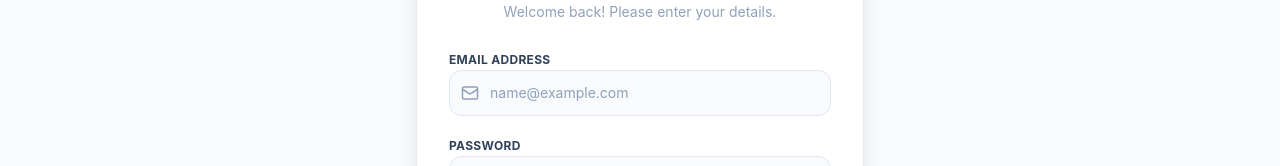
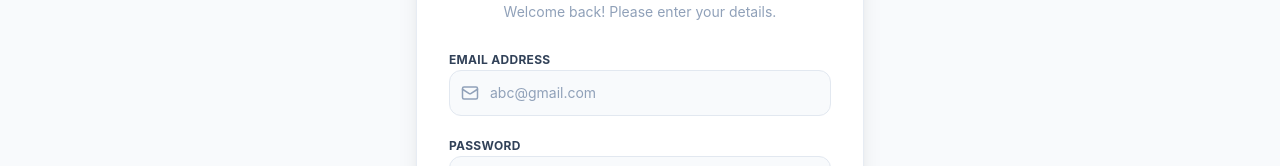
Before and after one commit to Manoj-1303/LuckyCartFE, a React (Vite) app: page /login in a window 1280 px wide. Shown: the part 266-432 px from the top of the page. Built offline with nearby package versions, Linux system fonts and the light colour scheme; no server answers.

Commit message:
Added styles

```diff
--- a/src/pages/Home.jsx
+++ b/src/pages/Home.jsx
@@ -93,7 +93,7 @@ function Home() {
               transition={{ duration: 0.6, delay: 0.2 }}
               className="text-lg text-slate-300 max-w-xl leading-relaxed"
             >
-              Upgrade your setup with our handpicked collection of high-performance laptops, smartphones, sound systems, and smart accessories. Fast delivery and stellar support included.
+              Upgrade your setup with our handpicked collection of high-performance laptops, smartphones, sound systems, and smart accessories. Fast delivery and seller support included.
             </motion.p>
 
             <motion.div
@@ -242,11 +242,10 @@ function Home() {
               <button
                 key={tab.id}
                 onClick={() => setActiveTab(tab.id)}
-                className={`relative px-5 py-2 rounded-lg text-sm font-bold transition duration-250 ${
-                  activeTab === tab.id
+                className={`relative px-5 py-2 rounded-lg text-sm font-bold transition duration-250 ${activeTab === tab.id
                     ? 'bg-white text-dark shadow-sm'
                     : 'text-slate-600 hover:text-slate-900'
-                }`}
+                  }`}
               >
                 {tab.label}
               </button>
--- a/src/pages/Login.jsx
+++ b/src/pages/Login.jsx
@@ -42,7 +42,7 @@ function Login() {
             </span>
             <input
               type="email"
-              placeholder="name@example.com"
+              placeholder="abc@gmail.com"
               value={email}
               onChange={(e) => setEmail(e.target.value)}
               required
```
